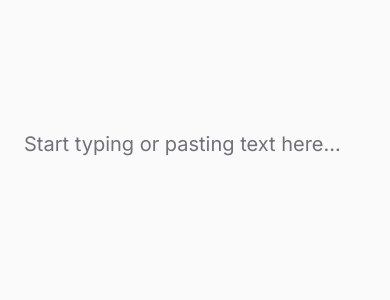
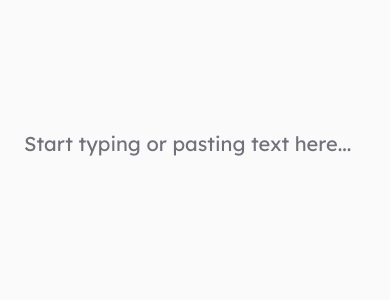
Before and after one commit to JavChz/ComfyRead, a React (Vite) app: page / in a window 390 px wide. Shown: the top 300 px of the page. Built offline with nearby package versions, Linux system fonts and the light colour scheme.

Commit message:
feat: initialize project with Tailwind CSS, Lexend font, and responsive UI components

```diff
--- a/package.json
+++ b/package.json
@@ -11,9 +11,11 @@
     "deploy": "npm run build && gh-pages -d dist"
   },
   "dependencies": {
+    "@fontsource/lexend": "^5.2.11",
     "@tailwindcss/vite": "^4.2.2",
     "react": "^19.2.5",
     "react-dom": "^19.2.5",
+    "react-icons": "^5.6.0",
     "tailwindcss": "^4.2.2"
   },
   "devDependencies": {
--- a/src/components/Controls.tsx
+++ b/src/components/Controls.tsx
@@ -1,3 +1,5 @@
+import { MdDarkMode, MdLightMode } from "react-icons/md";
+
 interface ControlsProps {
 	layoutMode: 'comfy' | 'compact';
 	onToggleLayout: () => void;
@@ -17,7 +19,7 @@ const Controls = ({
 	onHoverStart,
 	onHoverEnd,
 }: ControlsProps) => {
-	const btnClasses = "bg-neutral-100/60 dark:bg-zinc-800/60 border border-black/10 dark:border-white/10 text-zinc-900 dark:text-zinc-100 backdrop-blur-md rounded-full px-5 py-2 text-sm font-medium shadow-sm hover:-translate-y-[1px] hover:text-indigo-600 dark:hover:text-indigo-400 hover:border-indigo-500 dark:hover:border-indigo-400 transition-all duration-200 outline-none focus-visible:ring-2 focus-visible:ring-indigo-500 cursor-pointer";
+	const btnClasses = "bg-neutral-100/60 dark:bg-zinc-800/60 border border-black/10 dark:border-white/10 text-zinc-900 dark:text-zinc-100 backdrop-blur-md rounded-full px-5 py-2 flex items-center justify-center gap-2 text-sm font-medium shadow-sm hover:-translate-y-[1px] hover:text-indigo-600 dark:hover:text-indigo-400 hover:border-indigo-500 dark:hover:border-indigo-400 transition-all duration-200 outline-none focus-visible:ring-2 focus-visible:ring-indigo-500 cursor-pointer";
 
 	return (
 		<div
@@ -27,8 +29,9 @@ const Controls = ({
 			onMouseEnter={onHoverStart}
 			onMouseLeave={onHoverEnd}
 		>
-			<button onClick={onToggleTheme} className={btnClasses}>
-				Theme: {themeMode === 'light' ? 'Light' : 'Dark'}
+			<button onClick={onToggleTheme} className={btnClasses} aria-label="Toggle Theme">
+				{themeMode === 'light' ? <MdDarkMode size={18} /> : <MdLightMode size={18} />}
+				{themeMode === 'light' ? 'Dark' : 'Light'}
 			</button>
 			<button onClick={onToggleLayout} className={btnClasses}>
 				Mode: {layoutMode === 'comfy' ? 'Comfy' : 'Compact'}
--- a/src/components/Textbox.tsx
+++ b/src/components/Textbox.tsx
@@ -5,7 +5,7 @@ interface TextboxProps {
 const Textbox = ({ layoutMode }: TextboxProps) => {
   return (
     <div
-      className={`w-full transition-all duration-500 ease-out box-border flex ${
+      className={`w-full box-border flex ${
         layoutMode === 'comfy'
           ? 'pt-32 px-6 pb-16 justify-center'
           : 'p-6 justify-start'
--- a/src/index.css
+++ b/src/index.css
@@ -1,10 +1,9 @@
-@import url('https://fonts.googleapis.com/css2?family=Inter:wght@400;500;600&display=swap');
 @import "tailwindcss";
 
 @custom-variant dark (&:is(.dark *));
 
 @theme {
-  --font-sans: "Inter", ui-sans-serif, system-ui, sans-serif, "Apple Color Emoji", "Segoe UI Emoji", "Segoe UI Symbol", "Noto Color Emoji";
+  --font-sans: "Lexend", ui-sans-serif, system-ui, sans-serif, "Apple Color Emoji", "Segoe UI Emoji", "Segoe UI Symbol", "Noto Color Emoji";
 }
 
 @layer base {
--- a/src/main.tsx
+++ b/src/main.tsx
@@ -1,5 +1,6 @@
 import React from 'react'
 import ReactDOM from 'react-dom/client'
+import '@fontsource/lexend';
 import App from './App'
 import './index.css'
 
```
Also changed, not shown: 1 other file (tests, documents, lock files or other folders).
